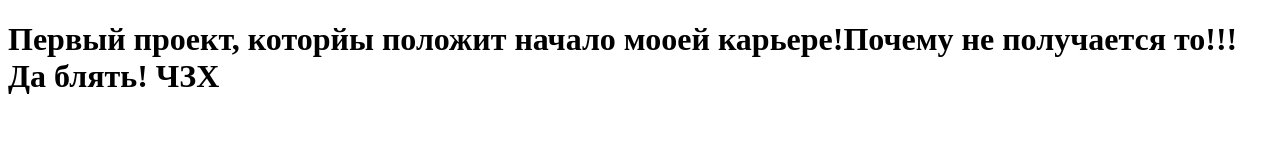
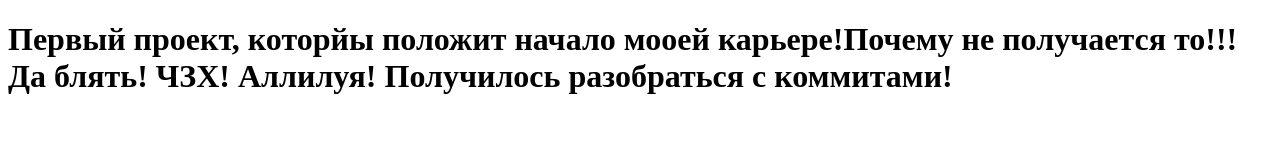
Before and after one commit to Ake11aY/site1, a plain HTML site: page index.html in a window 1280 px wide. Drawn offline with Linux system fonts and the light colour scheme.

Commit message:
Новейшая версия

```diff
--- a/index.html
+++ b/index.html
@@ -9,7 +9,8 @@
 </head>
 
 <body>
-    <h1> Первый проект, которйы положит начало мооей карьере!Почему не получается то!!! Да блять! ЧЗХ </h1>
+    <h1> Первый проект, которйы положит начало мооей карьере!Почему не получается то!!! Да блять! ЧЗХ! Аллилуя!
+        Получилось разобраться с коммитами! </h1>
 </body>
 
 </html>
```
